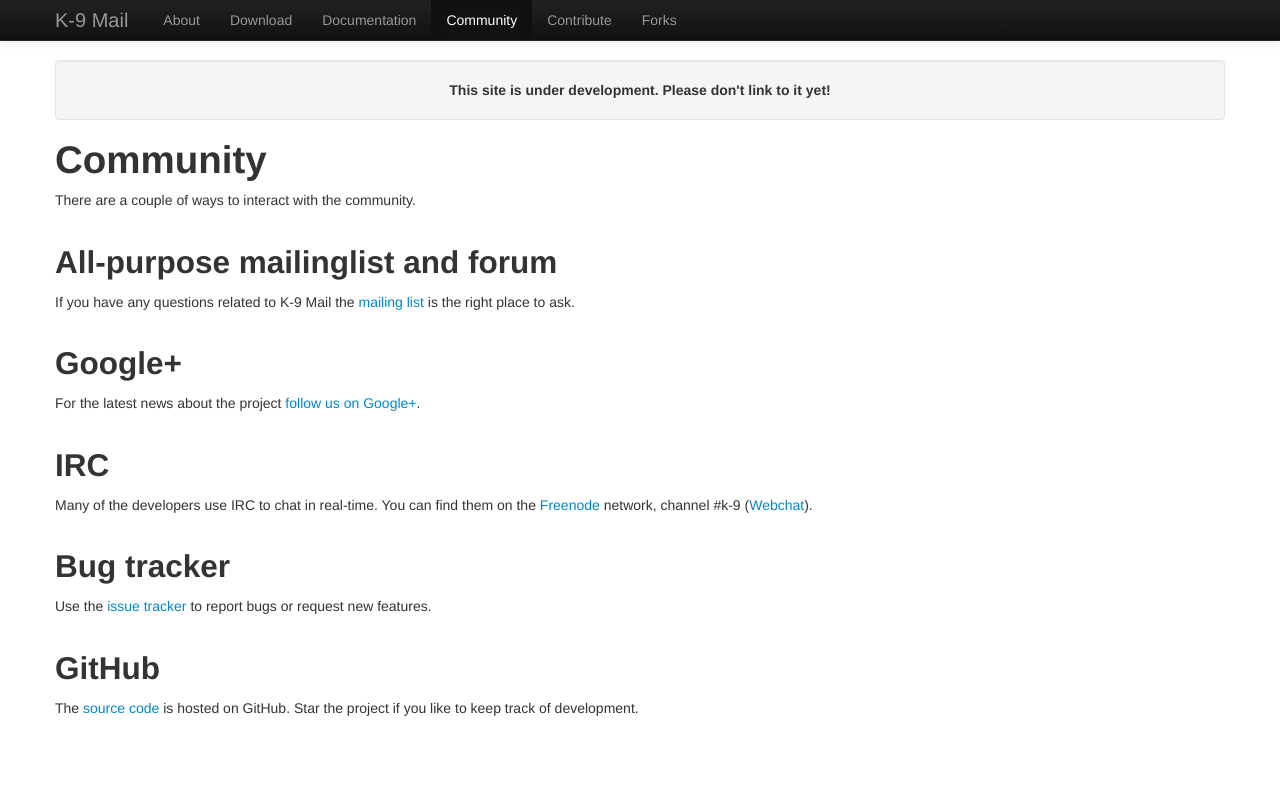
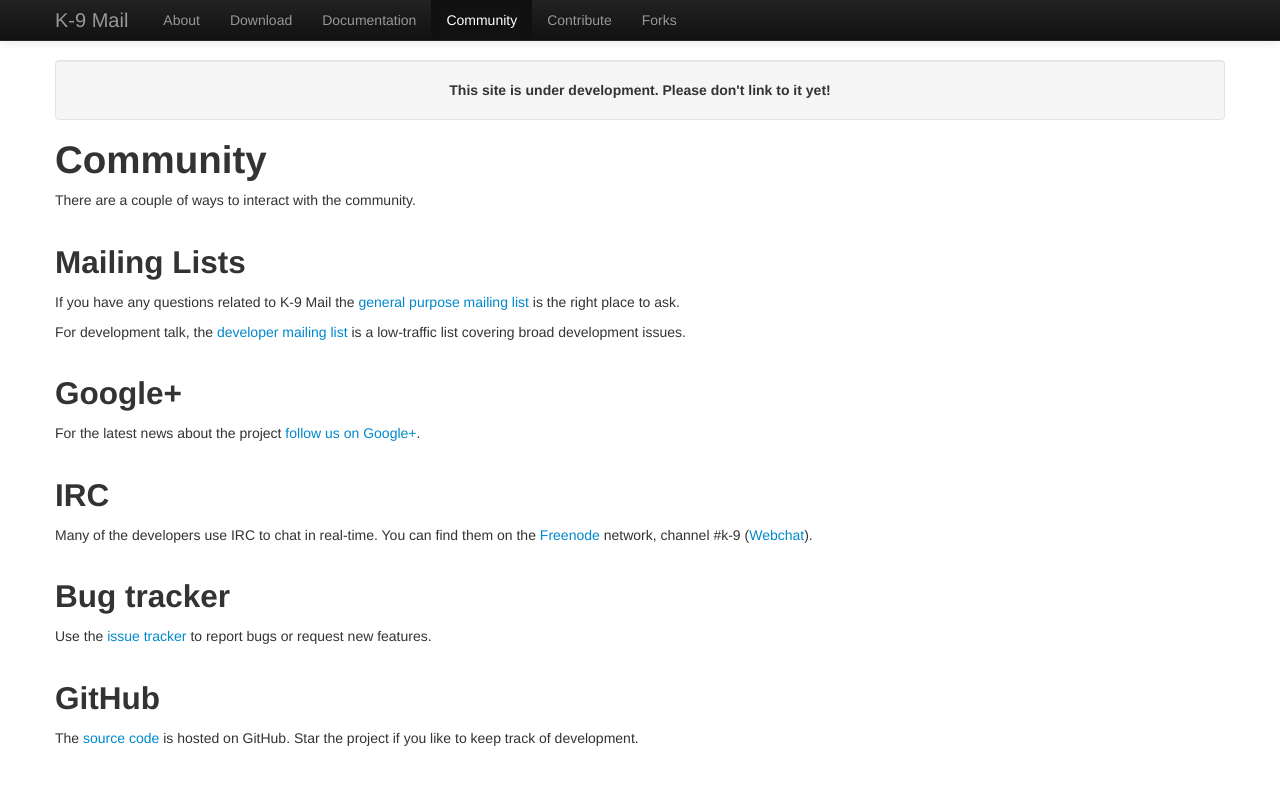
Before and after one commit to k9mail/k9mail.app, a Jekyll site: the page built from community.md, in a window 1280 px wide. Shown: the top 785 px of the page. Built offline with Jekyll 4.4.1, drawn with Linux system fonts in a browser that asks for light colours; nearby versions of some CDN libraries.

Commit message:
Update community.md

```diff
--- a/community.md
+++ b/community.md
@@ -9,15 +9,15 @@ layout: default
 There are a couple of ways to interact with the community.
 
 
-## All-purpose mailinglist and forum
+## Mailing Lists
 
-If you have any questions related to K-9 Mail the [mailing list](https://groups.google.com/forum/#!forum/k-9-mail) is the right place to ask.
+If you have any questions related to K-9 Mail the [general purpose mailing list](https://groups.google.com/forum/#!forum/k-9-mail) is the right place to ask.
 
+For development talk, the [developer mailing list](https://groups.google.com/forum/#!forum/k-9-dev) is a low-traffic list covering broad development issues.
 
 ## Google+
 
 For the latest news about the project [follow us on Google+](https://plus.google.com/114221735215588688400).
-
 
 ## IRC
 
```
